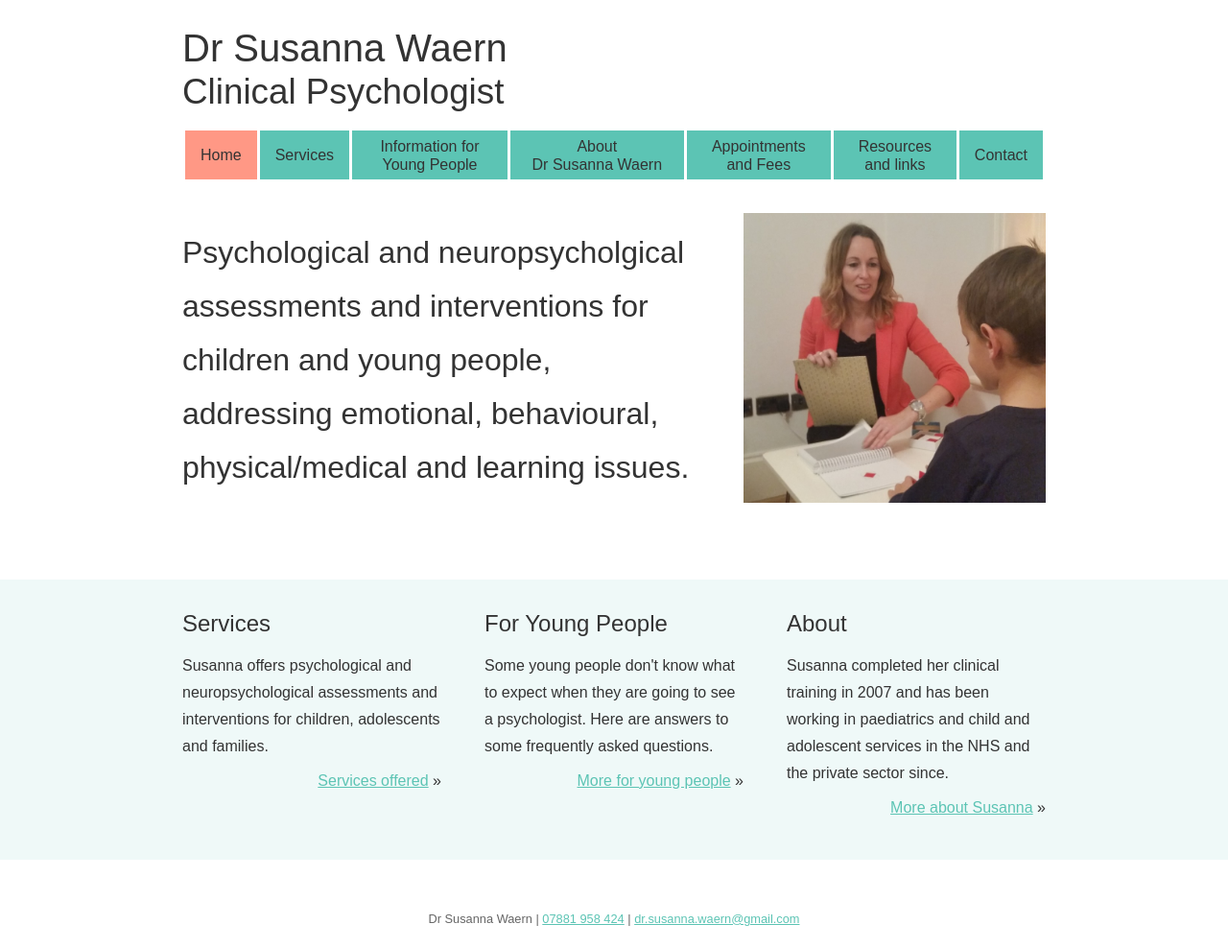
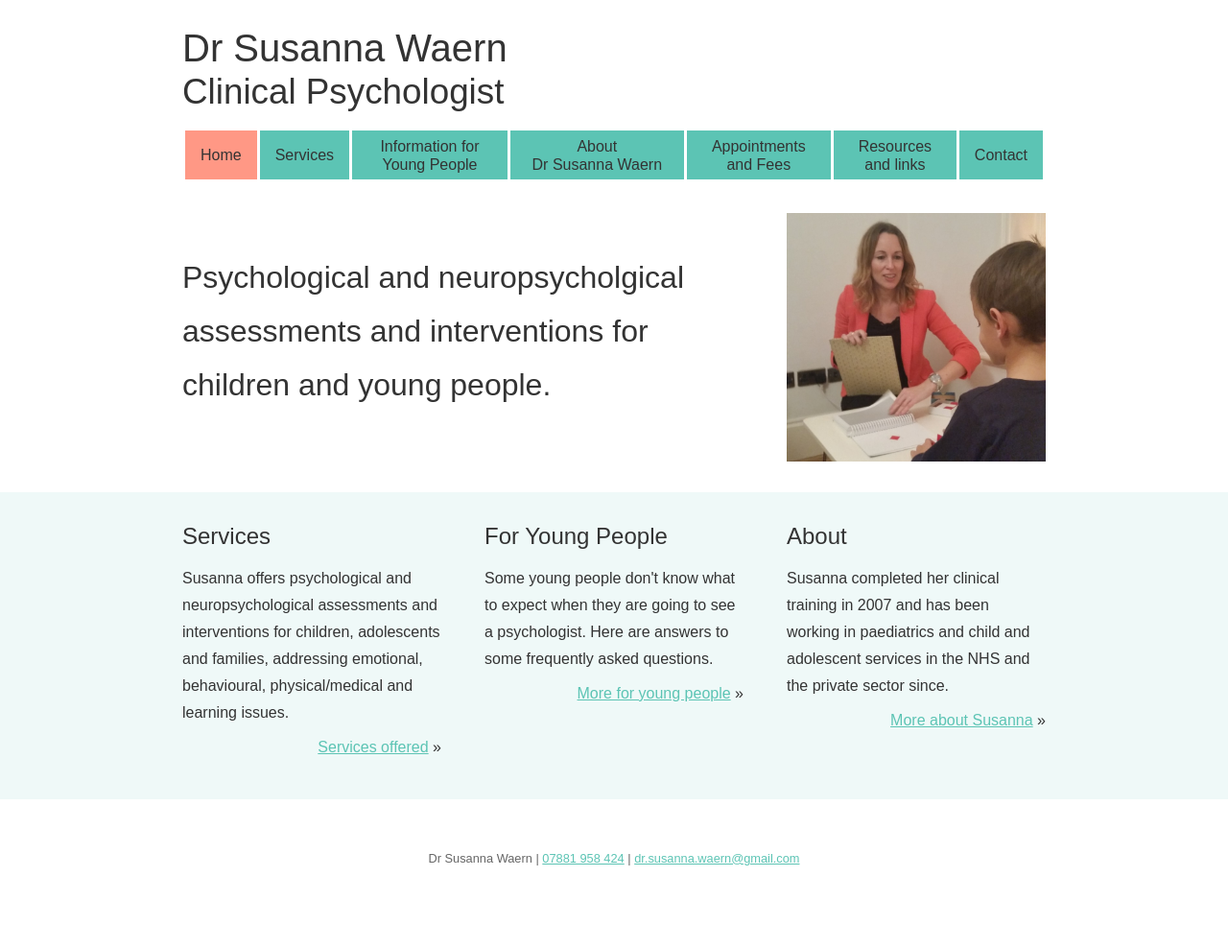
Before and after one commit to drsusannawaern/drsusannawaern.github.io, a Jekyll site: the page built from index.html, in a window 1280 px wide. Shown: the whole page at 96% size. Built offline with Jekyll 4.4.1, drawn with Linux system fonts in a browser that asks for light colours; some web fonts are replaced; after the commit the page ends 925 px from its top, so only the background shows below that.

Commit message:
Shorten intro text.

```diff
--- a/_sass/home.scss
+++ b/_sass/home.scss
@@ -10,7 +10,7 @@
 .home .intro {
   font-size: 2em;
   text-align: center;
-  margin: 0 0 2.5em 0;
+  margin: 0 0 1em 0;
 }
 
 .home .intro:before,
@@ -25,13 +25,13 @@
 
 .home .intro img {
   float: left;
-  width: 35%;
+  width: 30%;
 }
 
 .home .intro p {
   float: left;
-  width: 60%;
-  margin: 0.4em 5% 0 0;
+  width: 65%;
+  margin: 1.2em 5% 0 0;
   text-align: left;
 }
 
--- a/index.html
+++ b/index.html
@@ -7,8 +7,7 @@ body_class: "home"
   <section class="intro">
     <p>
     Psychological and neuropsycholgical assessments and interventions for children
-    and young people, addressing emotional, behavioural, physical/medical and
-    learning issues.
+    and young people.
     </p>
     <img src="/images/susanna_and_aston.jpg" alt="Dr Susanna Waern and Aston">
   </section>
@@ -21,7 +20,8 @@ body_class: "home"
       <h2>Services</h2>
       <p>
       Susanna offers psychological and neuropsychological assessments and
-      interventions for children, adolescents and families.
+      interventions for children, adolescents and families, addressing
+      emotional, behavioural, physical/medical and learning issues.
       </p>
       <p class="continue-reading">
       <a href="/services">Services offered</a>
```
